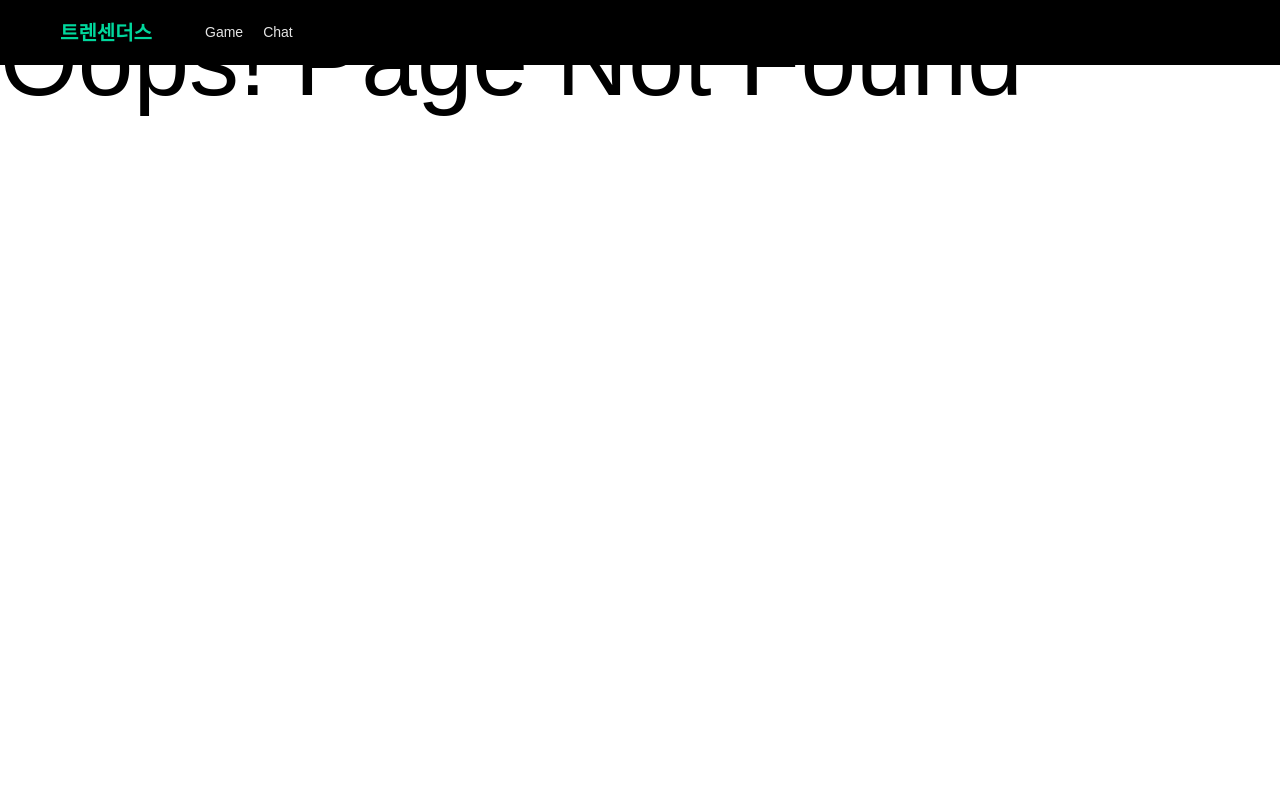
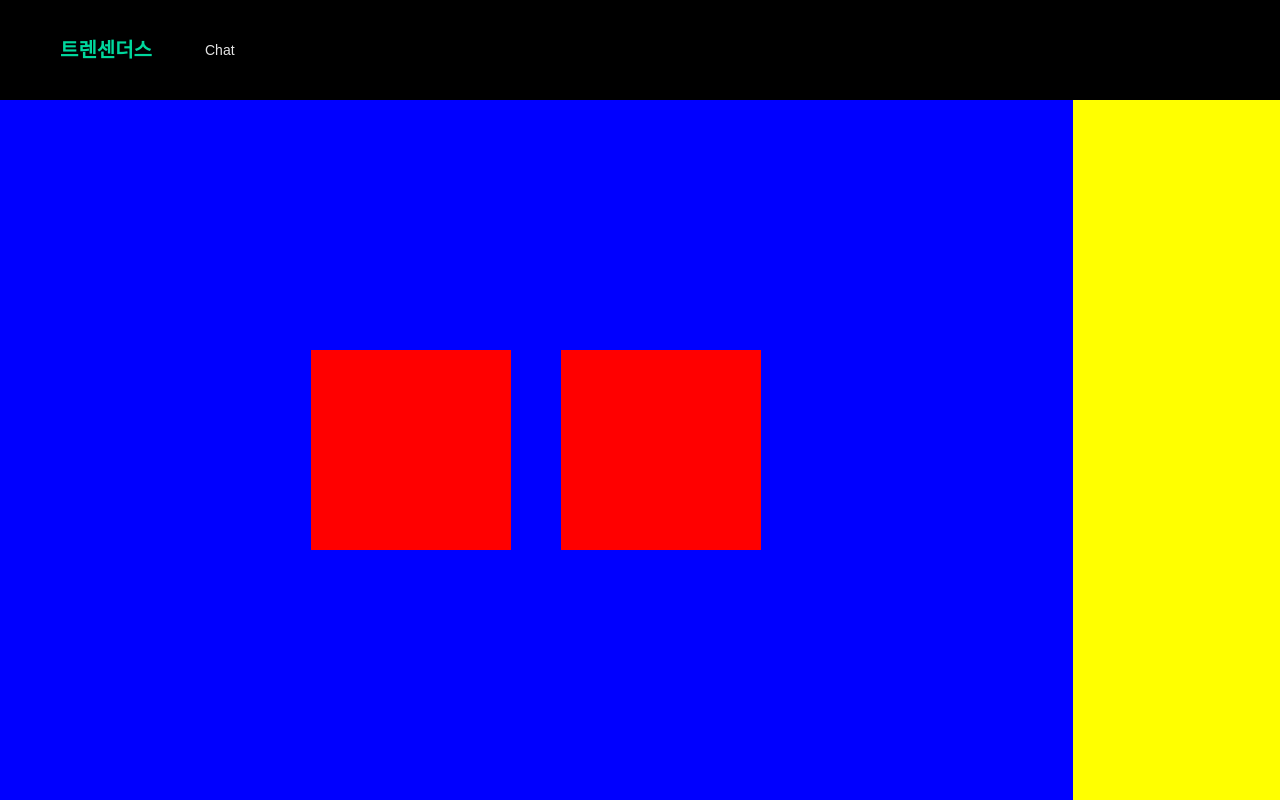
Before and after one commit to mtak0235/simmons_transcendence, a React (Create React App) app in the folder frontend/node/app/: page /game/12 in a window 1280 px wide. Before the commit this address had no page. Built offline with nearby package versions, Linux system fonts and the light colour scheme.

Commit message:
global design added

```diff
--- a/frontend/node/app/package.json
+++ b/frontend/node/app/package.json
@@ -15,9 +15,11 @@
     "eslint-config-prettier": "^8.5.0",
     "eslint-config-react-app": "^7.0.1",
     "eslint-plugin-prettier": "^4.2.1",
+    "framer-motion": "^7.2.1",
     "node-fetch": "^3.2.10",
     "prettier": "^2.7.1",
     "react": "^18.2.0",
+    "react-bootstrap": "^2.5.0",
     "react-dom": "^18.2.0",
     "react-router-dom": "^6.3.0",
     "react-scripts": "5.0.1",
--- a/frontend/node/app/src/0_presentation/components/Header.tsx
+++ b/frontend/node/app/src/0_presentation/components/Header.tsx
@@ -1,4 +1,5 @@
 import { Link, useMatch } from "react-router-dom";
+import { Button } from "antd";
 import styled from "styled-components";
 
 const Nav = styled.nav`
@@ -6,6 +7,7 @@ const Nav = styled.nav`
   justify-content: space-between;
   align-items: center;
   position: fixed;
+  height: 100px;
   width: 100%;
   top: 0;
   background-color: black;
@@ -47,7 +49,6 @@ const Item = styled.li`
 `;
 
 function Header() {
-  const gameMatch = useMatch("game");
   const chatMatch = useMatch("chat");
   return (
     <Nav>
@@ -56,9 +57,6 @@ function Header() {
           <Link to="/">트렌센더스</Link>
         </Logo>
         <Items>
-          <Item style={{ fontWeight: gameMatch ? "600" : "100" }}>
-            <Link to="/game">Game</Link>
-          </Item>
           <Item style={{ fontWeight: chatMatch ? "600" : "100" }}>
             <Link to="/chat">Chat</Link>
           </Item>
--- /dev/null
+++ b/frontend/node/app/src/0_presentation/components/TSDesign.tsx
@@ -0,0 +1,11 @@
+import styled from "styled-components";
+
+interface Props {
+  width?: number;
+  height?: number;
+}
+
+export const SizedBox = styled.div<Props>`
+  width: ${(props) => props.width}px;
+  height: ${(props) => props.height}px;
+`;
--- a/frontend/node/app/src/0_presentation/pages/Game.tsx
+++ b/frontend/node/app/src/0_presentation/pages/Game.tsx
@@ -1,4 +1,44 @@
+import styled from "styled-components";
+import { SizedBox } from "../components/TSDesign";
+
+const Wrapper = styled.div`
+  display: flex;
+  justify-content: space-around;
+  flex-flow: row wrap;
+  align-items: stretch;
+`;
+
+const GameScreen = styled.div`
+  display: flex;
+  justify-content: center;
+  align-items: center;
+  flex-grow: 3;
+  background-color: blue;
+  height: calc(100vh - 100px);
+`;
+
+const ChattingScreen = styled.div`
+  flex-grow: 1;
+  background-color: yellow;
+  height: calc(100vh - 100px);
+`;
+
+const UserBox = styled.div`
+  width: 200px;
+  height: 200px;
+  background-color: red;
+`;
+
 function Game() {
-  return <div>game page</div>;
+  return (
+    <Wrapper>
+      <GameScreen>
+        <UserBox></UserBox>
+        <SizedBox width={50}></SizedBox>
+        <UserBox></UserBox>
+      </GameScreen>
+      <ChattingScreen></ChattingScreen>
+    </Wrapper>
+  );
 }
 export default Game;
--- a/frontend/node/app/src/0_presentation/pages/Home.tsx
+++ b/frontend/node/app/src/0_presentation/pages/Home.tsx
@@ -1,12 +1,30 @@
+import { motion } from "framer-motion";
+import { Link } from "react-router-dom";
+import styled from "styled-components";
+
+const Row = styled.div`
+  display: grid;
+  gap: 10px;
+  grid-template-columns: repeat(6, 1fr);
+  position: absolute;
+  width: 70%;
+`;
+
+const Box = styled(motion.div)`
+  background-color: red;
+  height: 200px;
+  font-size: 66px;
+`;
+
 function Home() {
   return (
-    <div
-      style={{
-        backgroundColor: "whitesmoke",
-      }}
-    >
-      home
-    </div>
+    <Row>
+      <Link to={"/game/12"}>asdfa</Link>
+      <Box whileHover={{ scale: 1.2 }} transition={{ delay: 0.5 }}></Box>
+      <Box whileHover={{ scale: 1.2 }} transition={{ delay: 0.5 }}></Box>
+      <Box whileHover={{ scale: 1.2 }} transition={{ delay: 0.5 }}></Box>
+      <Box whileHover={{ scale: 1.2 }} transition={{ delay: 0.5 }}></Box>
+    </Row>
   );
 }
 export default Home;
--- /dev/null
+++ b/frontend/node/app/src/1_application/home/useHome.ts
@@ -0,0 +1,6 @@
+const useHome = () => {
+  const games = [];
+  return;
+};
+
+export default useHome;
--- a/frontend/node/app/src/App.tsx
+++ b/frontend/node/app/src/App.tsx
@@ -4,17 +4,25 @@ import NotFound from "./0_presentation/pages/core/NotFound";
 import Header from "./0_presentation/components/Header";
 import Game from "./0_presentation/pages/Game";
 import Chat from "./0_presentation/pages/Chat";
+import styled from "styled-components";
+
+const Wrapper = styled.div`
+  position: relative;
+  top: 100px;
+`;
 
 function App() {
   return (
     <Router>
       <Header />
-      <Routes>
-        <Route path="*" element={<NotFound />} />
-        <Route path="/" element={<Home />} />
-        <Route path="/game" element={<Game />} />
-        <Route path="/chat" element={<Chat />} />
-      </Routes>
+      <Wrapper>
+        <Routes>
+          <Route path="*" element={<NotFound />} />
+          <Route path="/" element={<Home />} />
+          <Route path="/game/:id" element={<Game />} />
+          <Route path="/chat" element={<Chat />} />
+        </Routes>
+      </Wrapper>
     </Router>
   );
 }
--- a/frontend/node/app/src/index.tsx
+++ b/frontend/node/app/src/index.tsx
@@ -1,7 +1,7 @@
 import React from "react";
 import ReactDOM from "react-dom";
 import { RecoilRoot } from "recoil";
-import { ThemeProvider } from "styled-components";
+import styled, { ThemeProvider } from "styled-components";
 import App from "./App";
 import { createGlobalStyle } from "styled-components";
 import { theme } from "./theme";
```
Also changed, not shown: 1 other file (tests, documents, lock files or other folders).
